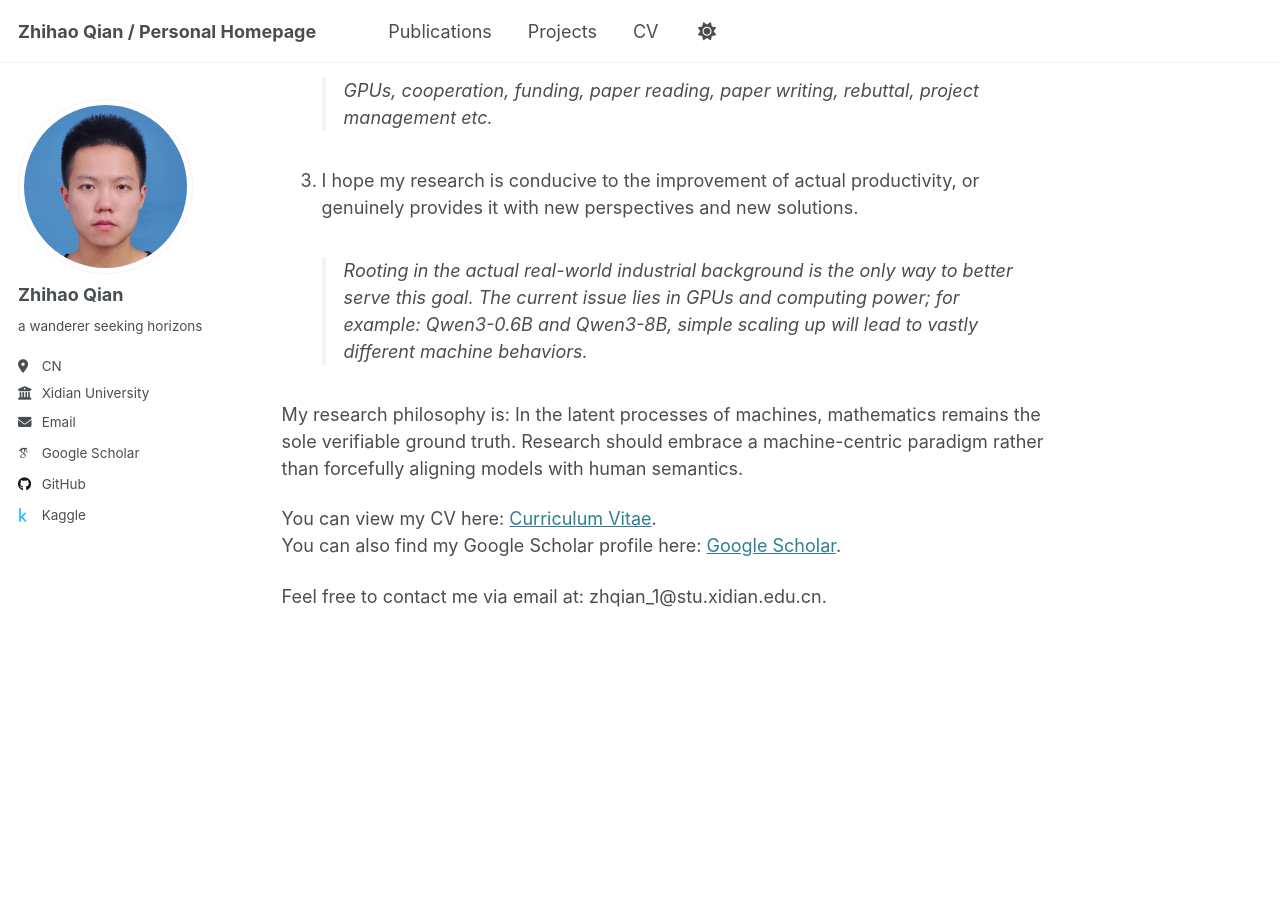
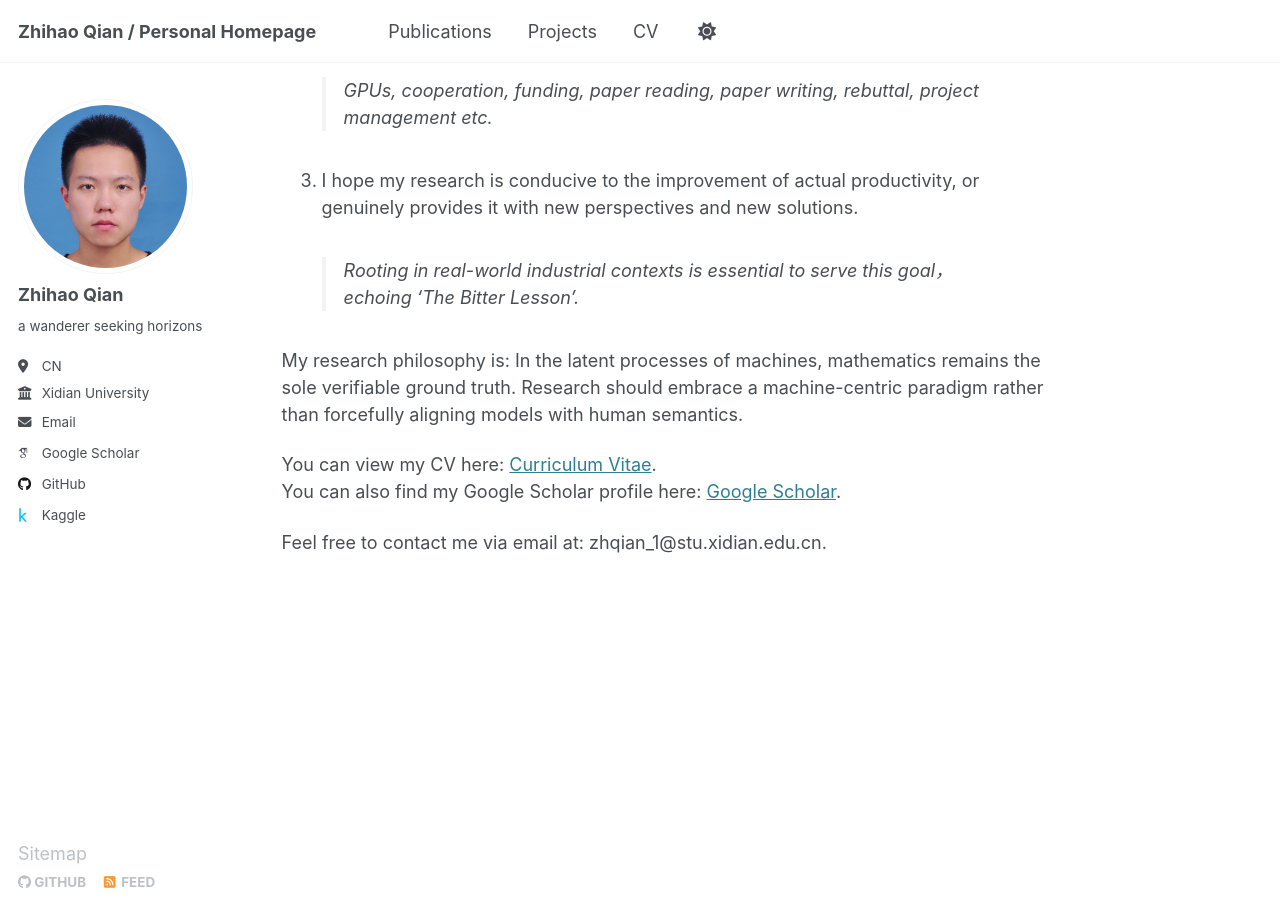
Before and after one commit to Dualego00/Dualego00.github.io, a Jekyll site: the page built from _pages/about.md, in a window 1280 px wide and 900 px high, scrolled down 705 px. Built offline with Jekyll 4.4.1, drawn with Linux system fonts in a browser that asks for light colours; some web fonts are replaced.

Commit message:
Update about.md

```diff
--- a/_pages/about.md
+++ b/_pages/about.md
@@ -16,7 +16,7 @@ I have achieved the top academic rank in my major, authored/co-authored several
 2. I am committed to forming my own line of research through a long-term research career, ultimately possessing the capabilities of an independent researcher, while also being able to adapt to industrial research collaborations.
    > GPUs, cooperation, funding, paper reading, paper writing, rebuttal, project management etc.
 3. I hope my research is conducive to the improvement of actual productivity, or genuinely provides it with new perspectives and new solutions.
-   > Rooting in the actual real-world industrial background is the only way to better serve this goal. The current issue lies in GPUs and computing power; for example: Qwen3-0.6B and Qwen3-8B, simple scaling up will lead to vastly different machine behaviors.
+   > Rooting in real-world industrial contexts is essential to serve this goal，echoing 'The Bitter Lesson'.
 
 My research philosophy is: In the latent processes of machines, mathematics remains the sole verifiable ground truth. Research should embrace a machine-centric paradigm rather than forcefully aligning models with human semantics.
 
```
